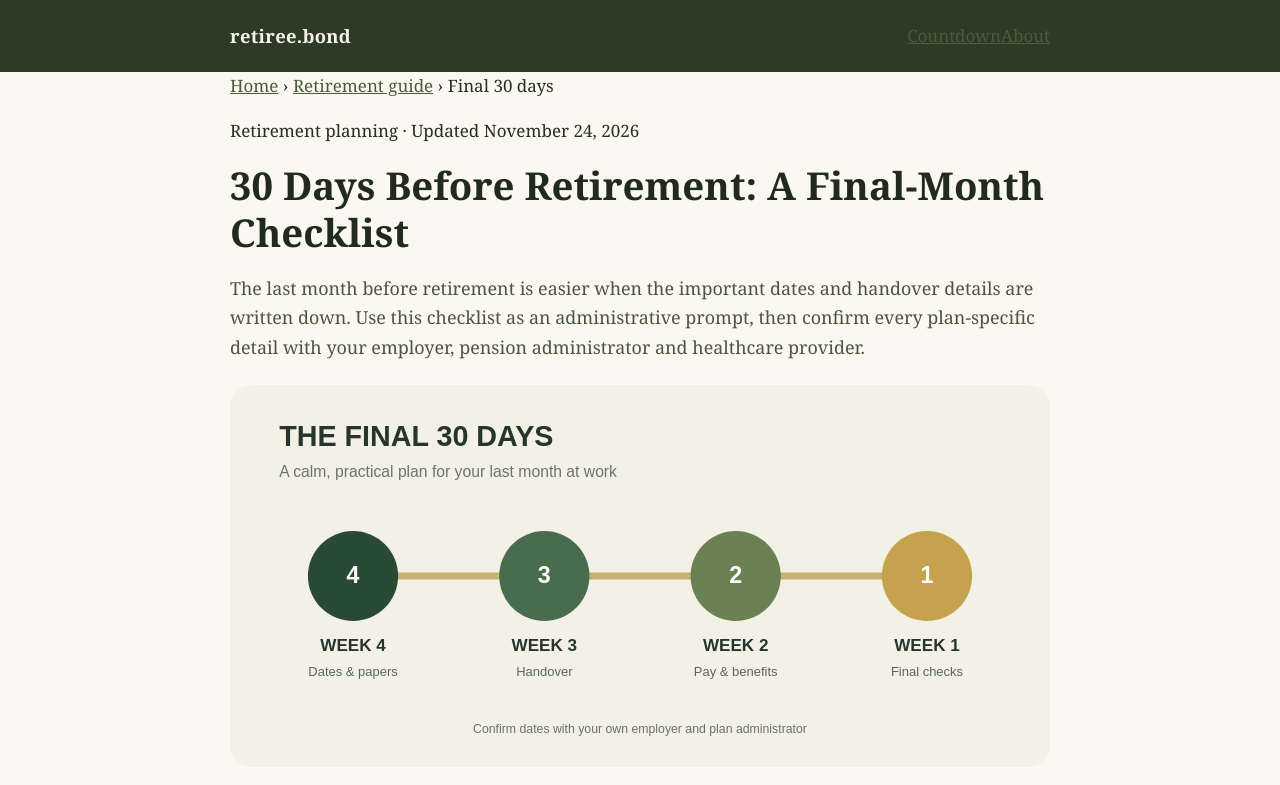
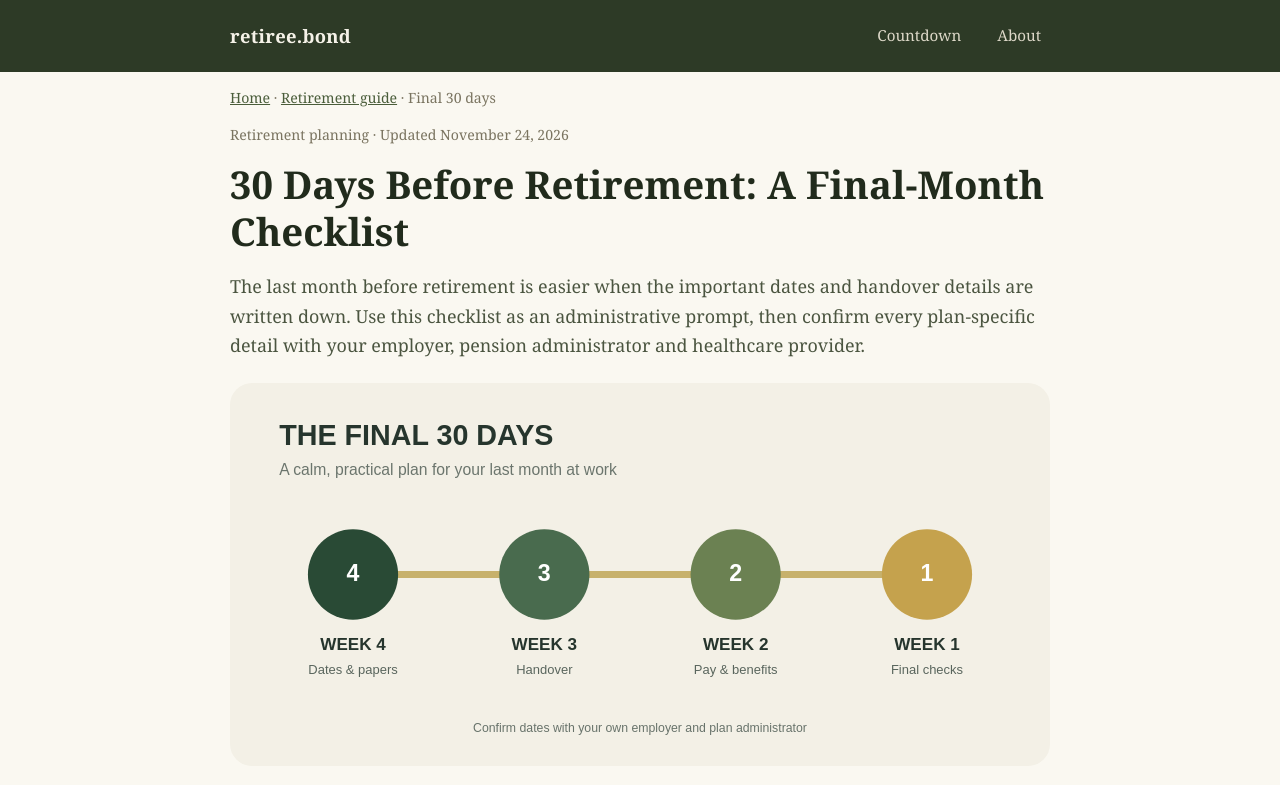
Before and after one commit to zouhourab1996-stack/retiree, a plain HTML site: page 30-days-before-retirement-checklist.html in a window 1280 px wide. Shown: the top 785 px of the page. Drawn offline with Linux system fonts and the light colour scheme.

Commit message:
Polish final-month checklist navigation and place Ezoic ad in article body

```diff
--- a/30-days-before-retirement-checklist.html
+++ b/30-days-before-retirement-checklist.html
@@ -12,13 +12,13 @@
 <meta property="og:type" content="article"><meta property="og:title" content="30 Days Before Retirement: Final Month Checklist"><meta property="og:description" content="Use this week-by-week checklist to prepare for your final month at work without missing important administrative details."><meta property="og:url" content="https://retiree.bond/30-days-before-retirement-checklist.html"><meta property="og:image" content="https://retiree.bond/img/retirement-30-day-plan.svg"><meta name="twitter:card" content="summary_large_image">
 <script type="application/ld+json">{"@context":"https://schema.org","@type":"Article","headline":"30 Days Before Retirement: Final Month Checklist","description":"A week-by-week checklist for the final month before retirement.","image":"https://retiree.bond/img/retirement-30-day-plan.svg","datePublished":"2026-11-24","dateModified":"2026-11-24","author":{"@type":"Organization","name":"retiree.bond"},"mainEntityOfPage":"https://retiree.bond/30-days-before-retirement-checklist.html"}</script>
 <script type="application/ld+json">{"@context":"https://schema.org","@type":"FAQPage","mainEntity":[{"@type":"Question","name":"What should I do 30 days before retirement?","acceptedAnswer":{"@type":"Answer","text":"Confirm your last working day and retirement effective date, check payroll and leave balances, verify benefits and healthcare dates with the relevant administrators, agree on handover, and keep copies of important documents."}},{"@type":"Question","name":"Is the retirement date the same as the last working day?","acceptedAnswer":{"@type":"Answer","text":"Not always. Your final day physically at work, employment end date and pension or benefit start date can be different. Confirm each date in writing with your employer and plan administrator."}},{"@type":"Question","name":"Should I make financial or tax decisions from a checklist?","acceptedAnswer":{"@type":"Answer","text":"No. This checklist is an administrative planning aid. Confirm benefit, tax, legal and healthcare questions with the appropriate qualified professionals or administrators."}}]}</script>
-</head><body><header class="site"><div class="wrap"><a class="brand" href="/">retiree.bond</a><nav><a href="/">Countdown</a><a href="/about.html">About</a></nav></div></header>
+</head><body><header class="site"><div class="wrap"><a class="brand" href="/">retiree.bond</a><nav class="main"><a href="/">Countdown</a><a href="/about.html">About</a></nav></div></header>
 <main class="wrap content">
-<nav class="breadcrumbs"><a href="/">Home</a> › <a href="/days-until-retirement-guide.html">Retirement guide</a> › Final 30 days</nav>
+<p class="note"><a href="/">Home</a> · <a href="/days-until-retirement-guide.html">Retirement guide</a> · Final 30 days</p>
 <article>
-<p class="eyebrow">Retirement planning · Updated November 24, 2026</p>
+<p class="note">Retirement planning · Updated November 24, 2026</p>
 <h1>30 Days Before Retirement: A Final-Month Checklist</h1>
-<p class="lead">The last month before retirement is easier when the important dates and handover details are written down. Use this checklist as an administrative prompt, then confirm every plan-specific detail with your employer, pension administrator and healthcare provider.</p>
+<p class="lead">The last month before retirement is easier when the important dates and handover details are written down. Use this checklist as an administrative prompt, then confirm every plan-specific detail with your employer, pension administrator and healthcare provider.</p><script>ezstandalone.cmd.push(function(){ezstandalone.showAds({});});</script>
 <img src="/img/retirement-30-day-plan.svg" alt="A simple four-week retirement countdown plan" style="display:block;width:100%;height:auto;border-radius:14px;margin:1.4rem 0">
 <p class="note">This is a general checklist. Employment rules, benefit dates, pension processing and healthcare arrangements vary by country, employer and plan.</p>
 <h2>Week 4: Confirm the dates and paperwork</h2>
@@ -41,4 +41,4 @@
 <details><summary>Can this checklist tell me whether I am eligible to retire?</summary><p>No. Eligibility depends on your specific pension plan, employer, country and circumstances. Confirm it with the relevant administrator.</p></details>
 <p class="note">Retiree.bond provides countdown tools and general planning prompts, not legal, tax, investment, benefits or medical advice.</p>
 </article></main><footer class="site"><div class="wrap"><b>retiree.bond</b> · <a href="/">Countdown</a> · <a href="/privacy.html">Privacy</a></div></footer>
-<script>ezstandalone.cmd.push(function(){ezstandalone.showAds({});});</script><script src="/app.js"></script></body></html>
+<script src="/app.js"></script></body></html>
```
